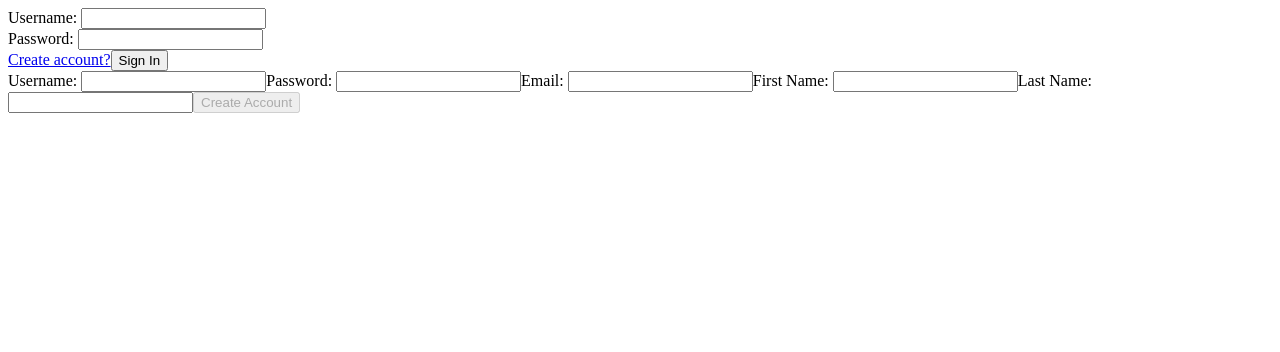
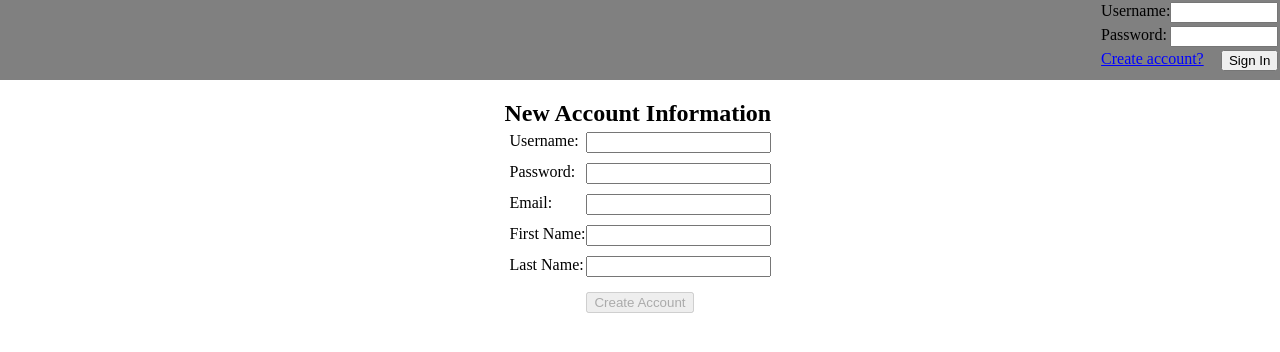
Before and after one commit to FSA-Courage-The-Cowardly-Dog/shopper, a React (Create React App) app: page /createaccount in a window 1280 px wide. Shown: the top 352 px of the page. Built offline with nearby package versions, Linux system fonts and the light colour scheme.

Commit message:
added basic styling; made css folder in public folder

```diff
--- /dev/null
+++ b/public/css/accountform.css
@@ -0,0 +1,24 @@
+#create-account-container, #edit-account-form-container {
+    display: flex;
+    flex-direction: column;
+    margin: auto;
+    align-items: center;
+    justify-content: center;
+    padding: 20px
+}
+#create-account-form, #edit-account-form {
+    display: flex;
+    flex-direction: column;
+}
+.form-line {
+    display: flex;
+    flex-direction: row;
+    justify-content: space-between;
+    width: auto;
+    margin: 5px;
+}
+#create-account-form > button, #edit-account-form > button {
+    width: auto;
+    margin: auto;
+    margin-top: 10px;
+}
--- /dev/null
+++ b/public/css/style.css
@@ -0,0 +1,6 @@
+@import "userbar.css";
+@import "accountform.css";
+
+* {
+    margin: 0
+}
--- /dev/null
+++ b/public/css/userbar.css
@@ -0,0 +1,38 @@
+/* may later put inside a navbar component*/
+
+header {
+    background-color: gray;
+    height: 80px;
+    display: flex;
+    justify-content: flex-end;
+}
+
+.welcome-user {
+    display: flex;
+    flex-direction: column;
+    margin: 5px;
+    align-items: flex-end;
+    justify-content: space-between;
+}
+.username, .create-account-link {
+    color: blue
+}
+.username:hover,.create-account-link:hover {
+    color: white
+}
+
+/* SignIn component */
+#login-form {
+    display: flex;
+    flex-direction: column;
+}
+.login-line {
+    display: flex;
+    flex-direction: row;
+    margin: .1em;
+    justify-content: space-between;
+}
+.login-input {
+    max-width: 100px;
+    min-width: 50px;
+}
--- a/public/index.html
+++ b/public/index.html
@@ -6,6 +6,7 @@
 		<meta name="theme-color" content="#000000" />
 		<meta name="description" content="FSA Grace Shopper" />
 		<title>FSA Grace Shopper</title>
+		<link rel="stylesheet" href="/css/style.css"/>
 	</head>
 	<body>
 		<!-- <noscript>You need to enable JavaScript to run this app.</noscript> -->
--- a/src/components/CreateAccount.js
+++ b/src/components/CreateAccount.js
@@ -39,36 +39,49 @@ const CreateAccount = () => {
 	};
 
 	return !user.id ? (
-		<form id="create-account-form" onSubmit={handleSubmit}>
+		<form id="create-account-container" onSubmit={handleSubmit}>
+			<div id="create-account-form">
+				<h2>New Account Information</h2>
+				<div className="form-line">
 					<label htmlFor="username">Username: </label>
 					<input
 						type="text"
 						value={form.username}
 						onChange={handleChange("username")}
 					/>
+				</div>
+				<div className="form-line">
 					<label htmlFor="password">Password: </label>
 					<input
 						type="password"
 						value={form.password}
 						onChange={handleChange("password")}
 					/>
+				</div>
+				<div className="form-line">
 					<label htmlFor="email">Email: </label>
 					<input type="email" value={form.email} onChange={handleChange("email")} />
+				</div>
+				<div className="form-line">
 					<label htmlFor="firstName">First Name: </label>
 					<input
 						type="text"
 						value={form.firstName}
 						onChange={handleChange("firstName")}
 					/>
+				</div>
+				<div className="form-line">
 					<label htmlFor="lastName">Last Name: </label>
 					<input
 						type="text"
 						value={form.lastName}
 						onChange={handleChange("lastName")}
 					/>
+				</div>
 				<button type="submit" disabled={checkDisabled()}>
 					Create Account
 				</button>
+			</div>
 		</form>
 	) : (
 		<div>Cannot create account when already logged in</div>
--- a/src/components/EditAccountPage.js
+++ b/src/components/EditAccountPage.js
@@ -17,6 +17,10 @@ const EditAccountPage = () => {
     // may want a different component to be able to change/reset password
 
     React.useEffect(() => {
+        // quick fix for edgecase when reloading on edit page
+        if(!user.username) {
+            navigate('/account')
+        }
         setForm({
             username: user.username,
             email: user.email,
@@ -49,17 +53,27 @@ const EditAccountPage = () => {
     return( user.username ?
         <div id="edit-account-form-container">
             <form id="edit-account-form" onSubmit={handleSubmit}>
+                <h2>Edit Account Information</h2>
+                <div className="form-line">
                     <label htmlFor="username">Username: </label>
                     <input name="username" value={form.username} onChange={handleChange('username')}/>
+                </div>
+                <div className="form-line">
                     <label htmlFor="email">Email: </label>
                     <input name="email" type="email" value={form.email} onChange={handleChange('email')}/>
+                </div>
+                <div className="form-line">
                     <label htmlFor="firstName">First Name: </label>
                     <input name="firstName" value={form.firstName} onChange={handleChange('firstName')}/>
+                </div>
+                <div className="form-line">
                     <label htmlFor="lastName">Last Name: </label>
                     <input name="lastName" value={form.lastName} onChange={handleChange('lastName')}/>
+                </div>
+                <div className="form-line">
                     <label htmlFor="address">Address: </label>
                     <input name="address" value={form.address} onChange={handleChange('address')}/>
-
+                </div>
                 <button type="submit" disabled={checkDisabled()}>Save Changes</button>
             </form>
         </div>
--- a/src/components/SignIn.js
+++ b/src/components/SignIn.js
@@ -47,11 +47,8 @@ const SignIn = () => {
 					onChange={handleChange("password")}
 				/>
 			</div>
-			<div className="log-in-line">
-				{/* should make this a Link later */}
-				{/* <Link id='create-account' to='/createaccount'>Create Account?</Link> */}
-				{/* <div>Create account?</div> */}
-				<Link to="/createaccount">Create account?</Link>
+			<div className="login-line">
+				<Link to="/createaccount" className="create-account-link">Create account?</Link>
 				<button type="submit">Sign In</button>
 			</div>
 		</form>
--- a/src/components/Userbar.js
+++ b/src/components/Userbar.js
@@ -2,7 +2,6 @@ import React from "react";
 import { useDispatch, useSelector } from "react-redux";
 import { Link, useNavigate } from "react-router-dom";
 import { logoutUser } from "../store/userSlice";
-import CreateAccount from "./CreateAccount";
 import SignIn from "./SignIn";
 
 const Userbar = () => {
@@ -17,16 +16,11 @@ const Userbar = () => {
 
 	return user.id ? (
 		<div className="welcome-user">
-			{`Welcome back, `} <Link to="/account">{user.username}</Link>
-			<button onClick={logout}>Sign Out</button>
+			<span>{`Welcome back, `} <Link to="/account" className="username">{user.username}</Link></span>
+			<button onClick={logout} className="sign-out-button">Sign Out</button>
 		</div>
-	) : (
-		<div className="testing-div">
-			<SignIn />
-			{/* <CreateAccount/> */}
-			{/* this div just for testing purposes since no routing in place yet; will likely only have SignIn component in here */}
-		</div>
-	);
+	) : <SignIn />
+	;
 };
 
 export default Userbar;
```
Lines whose indentation alone changed are shown as unchanged.
